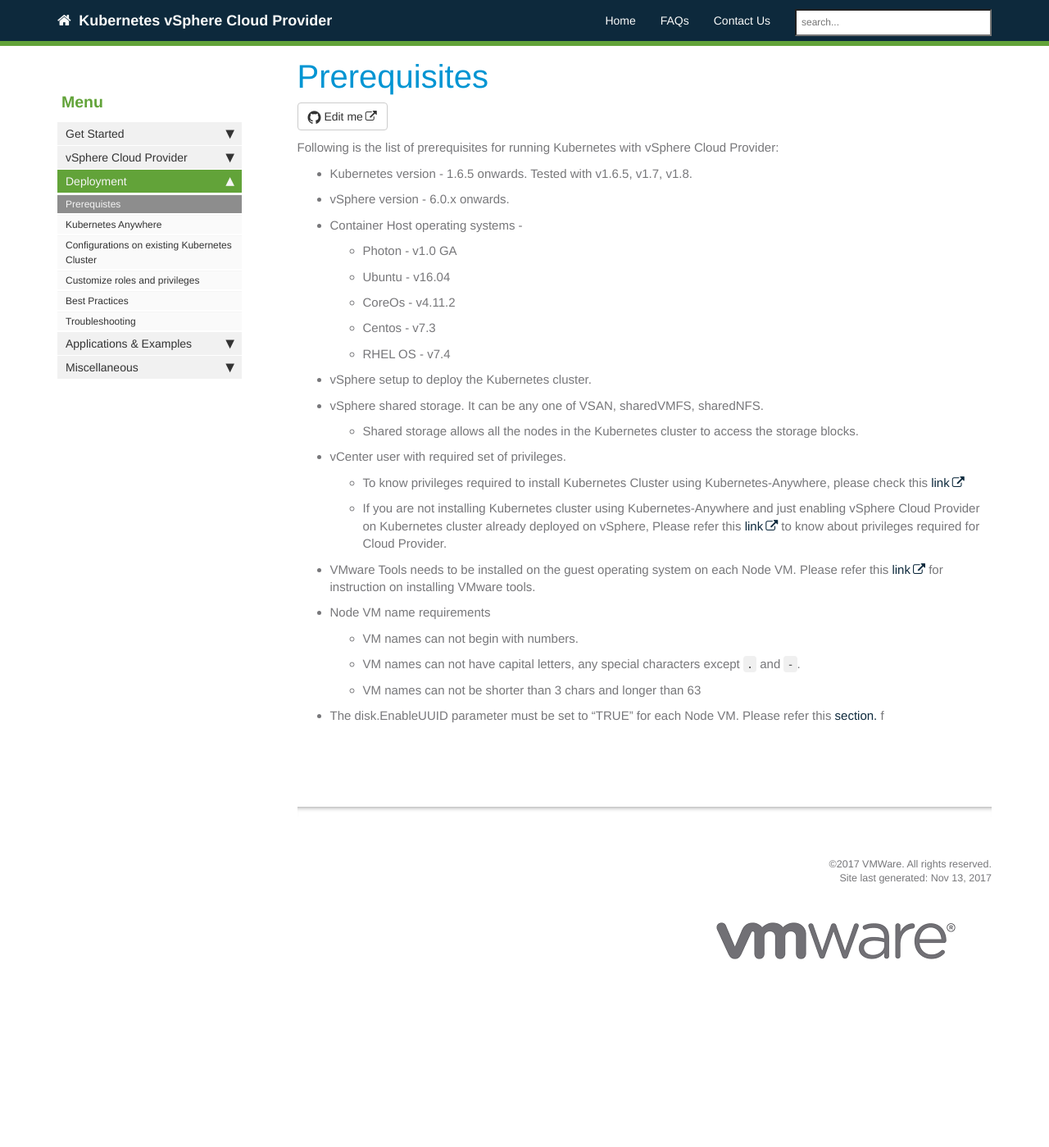
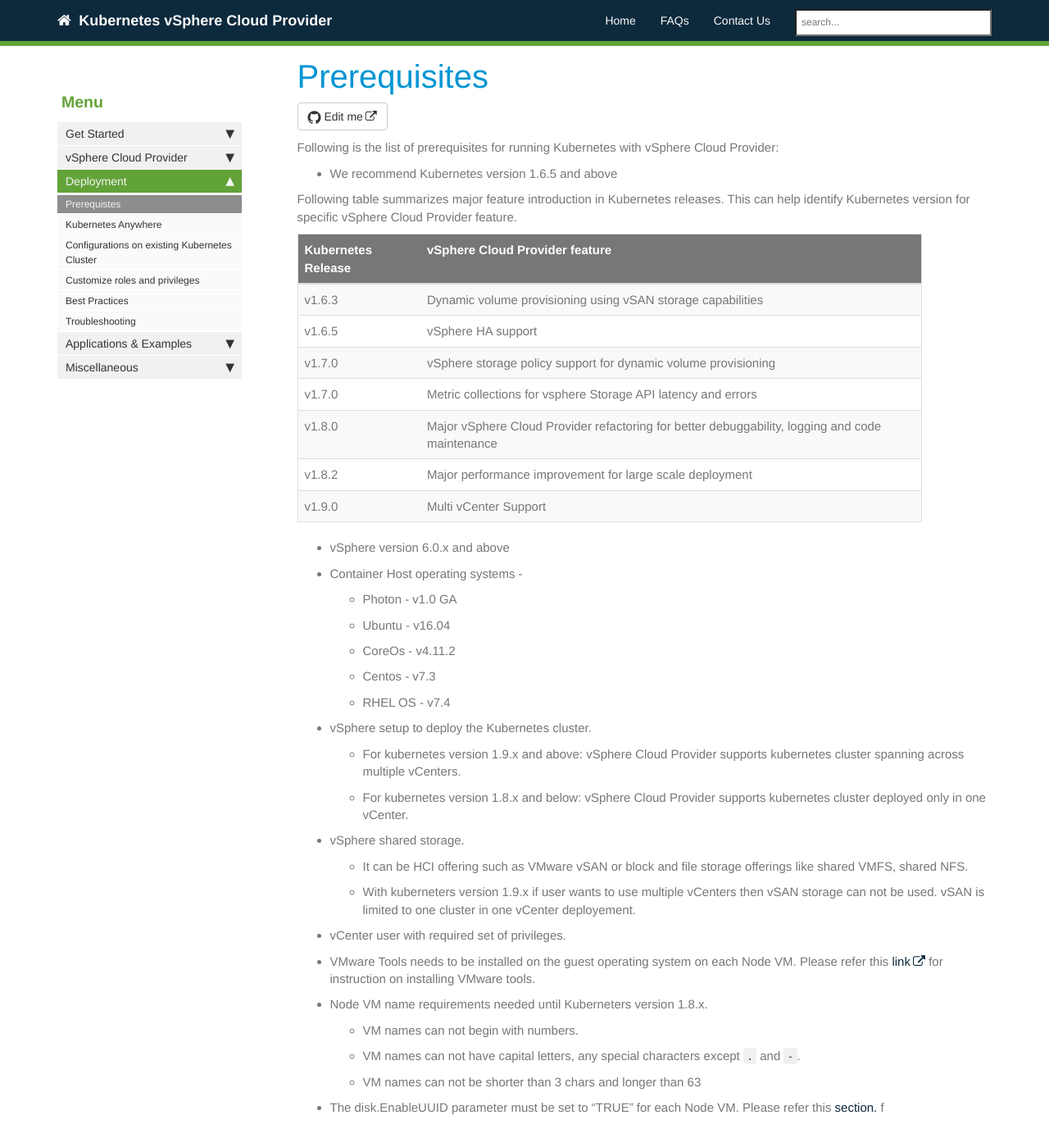
Before and after one commit to vmware-archive/vsphere-storage-for-kubernetes, a Jekyll site: the page built from documentation/prerequisites.md, in a window 1280 px wide and 1400 px high. Shown: the whole window at 82% size. Built offline with Jekyll 4.4.1, drawn with Linux system fonts in a browser that asks for light colours; nearby versions of some CDN libraries; our own code applies the rules of GitHub Pages for plain Markdown files; comment, search, counter and statistics services are not loaded.

Commit message:
Update VCP documentation for kubernetes v1.9.x

```diff
--- a/documentation/prerequisites.md
+++ b/documentation/prerequisites.md
@@ -4,22 +4,38 @@
 
 Following is the list of prerequisites for running Kubernetes with vSphere Cloud Provider:
 
-* Kubernetes version - 1.6.5 onwards. Tested with v1.6.5, v1.7, v1.8.
-* vSphere version - 6.0.x onwards.
+* We recommend Kubernetes version 1.6.5 and above
+
+Following table summarizes major feature introduction in Kubernetes releases. This can help identify Kubernetes version for specific vSphere Cloud Provider feature.
+
+| Kubernetes Release | vSphere Cloud Provider feature |
+| ------ | ------ |
+| v1.6.3 | Dynamic volume provisioning using vSAN storage capabilities |
+| v1.6.5 | vSphere HA support |
+| v1.7.0 | vSphere storage policy support for dynamic volume provisioning |
+| v1.7.0 | Metric collections for vsphere Storage API latency and errors |
+| v1.8.0 | Major vSphere Cloud Provider refactoring for better debuggability, logging     and code maintenance |
+| v1.8.2 | Major performance improvement for large scale deployment |
+| v1.9.0 | Multi vCenter Support |
+
+* vSphere version 6.0.x and above
+
 * Container Host operating systems -
     - Photon - v1.0 GA
     - Ubuntu - v16.04
     - CoreOs - v4.11.2
     - Centos  - v7.3
     - RHEL OS -  v7.4
+
 * vSphere setup to deploy the Kubernetes cluster.
-* vSphere shared storage. It can be any one of VSAN, sharedVMFS, sharedNFS.
-   - Shared storage allows all the nodes in the Kubernetes cluster to access the storage blocks.
+   - For kubernetes version 1.9.x and above: vSphere Cloud Provider supports kubernetes cluster spanning across multiple vCenters.
+   - For kubernetes version 1.8.x and below: vSphere Cloud Provider supports kubernetes cluster deployed only in one vCenter.
+* vSphere shared storage.
+   - It can be HCI offering such as VMware vSAN or block and file storage offerings like shared VMFS, shared NFS.
+   - With kuberneters version 1.9.x if user wants to use multiple vCenters then vSAN storage can not be used. vSAN is limited to one cluster in one vCenter deployement.
 * vCenter user with required set of privileges.
-   - To know privileges required to install Kubernetes Cluster using Kubernetes-Anywhere, please check this [link](https://github.com/Kubernetes/Kubernetes-anywhere/blob/master/phase1/vsphere/README.md#prerequisites)
-   - If you are not installing Kubernetes cluster using Kubernetes-Anywhere and just enabling vSphere Cloud Provider on Kubernetes cluster already deployed on vSphere, Please refer this [link](https://kubernetes.io/docs/getting-started-guides/vsphere/#enable-vsphere-cloud-provider) to know about privileges required for Cloud Provider.
 * VMware Tools needs to be installed on the guest operating system on each Node VM. Please refer this [link](https://docs.vmware.com/en/VMware-vSphere/6.5/com.vmware.vsphere.html.hostclient.doc/GUID-ED3ECA21-5763-4919-8947-A819A17980FB.html) for instruction on installing VMware tools.
-* Node VM name requirements
+* Node VM name requirements needed until Kuberneters version 1.8.x.
     - VM names can not begin with numbers.
     - VM names can not have capital letters, any special characters except `.` and `-`.
     - VM names can not be shorter than 3 chars and longer than 63
```
Also changed, not shown: documentation/existing.md (+94 -16 lines), documentation/faqs.md (+5 -0 lines), documentation/vcp-roles.md (+6 -0 lines).
